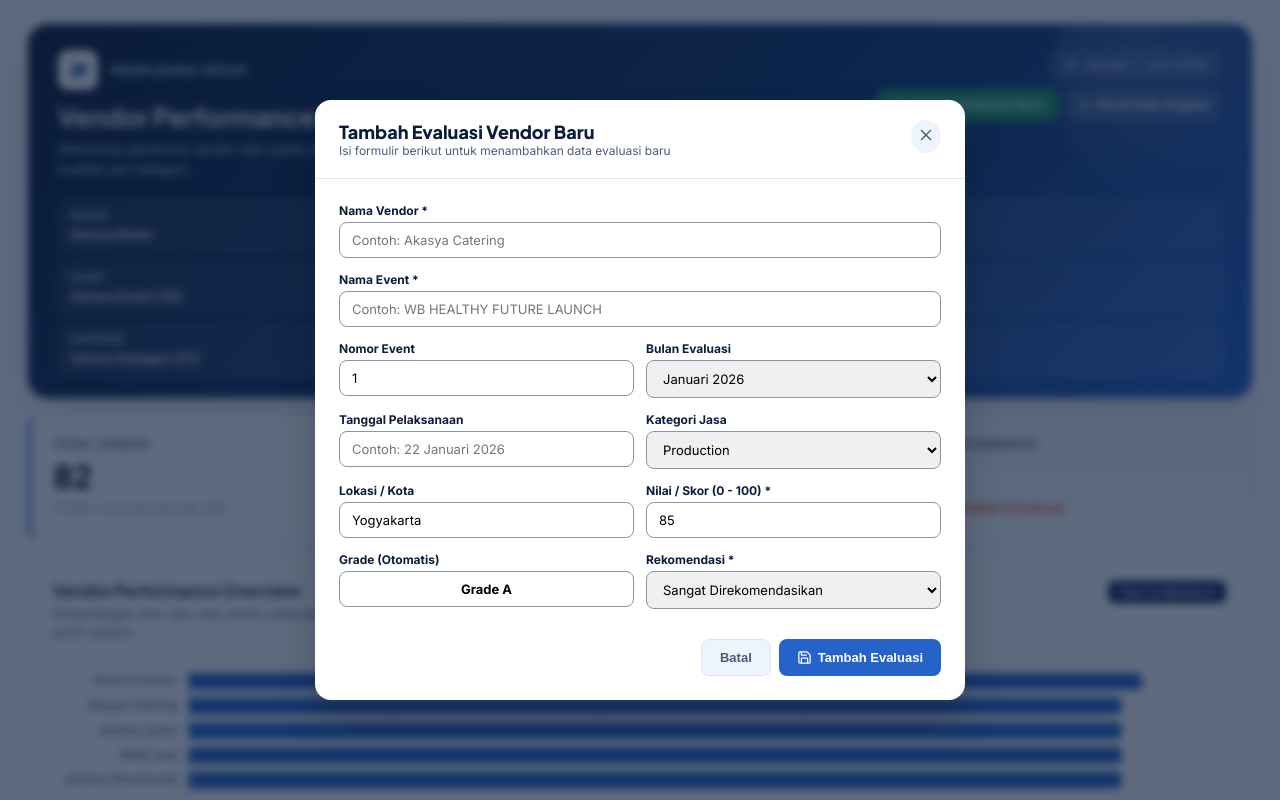
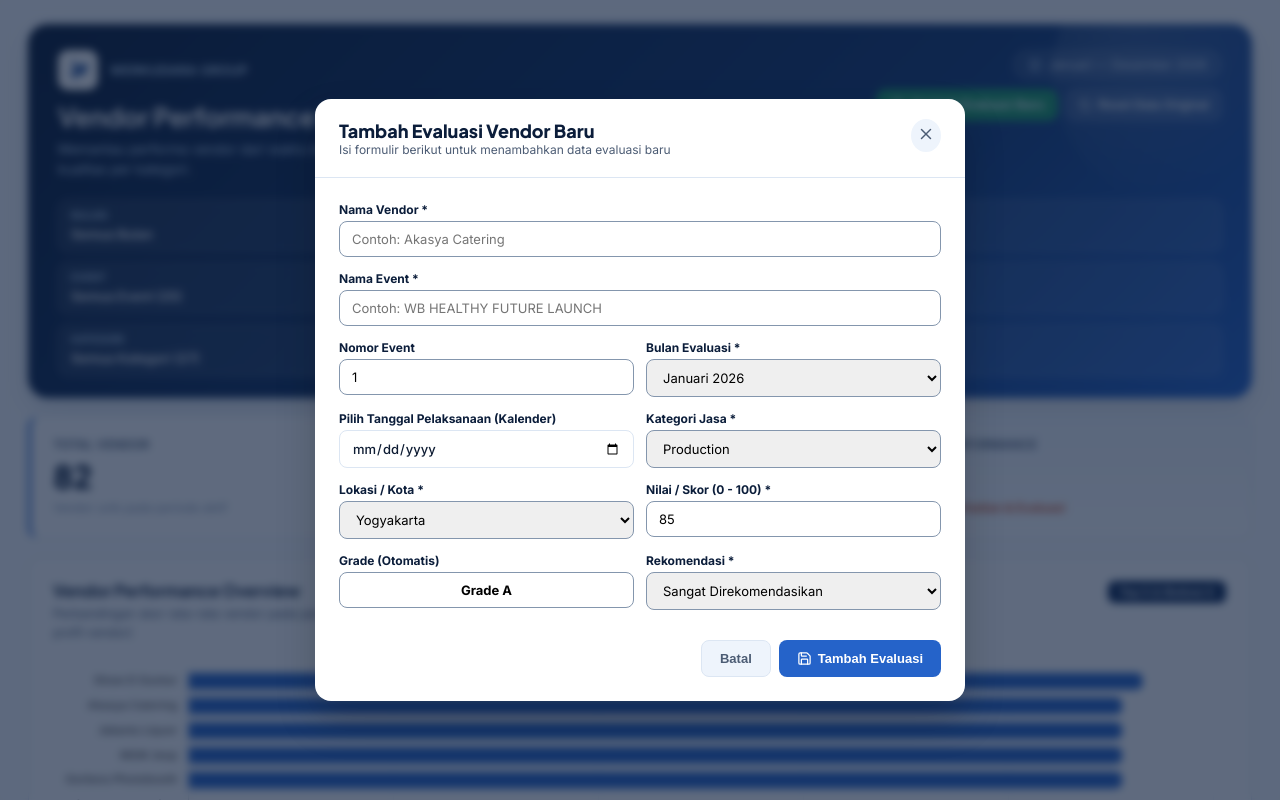
Before and after one commit to Pirjakun/Vendor-Performance-Dashboard, a React (Vite) app: page / in a window 1280 px wide. Both pictures are taken after a click on the button "Tambah Evaluasi Baru". Shown: the top 800 px of the page. Built offline with nearby package versions, Linux system fonts and the light colour scheme.

Commit message:
Calibrate map city dots, extend months to December 2026, and add calendar date picker in modal

```diff
--- a/src/components/EvaluationModal.jsx
+++ b/src/components/EvaluationModal.jsx
@@ -1,5 +1,5 @@
 import React, { useState, useEffect } from 'react';
-import { X, Save, CheckCircle } from 'lucide-react';
+import { X, Save } from 'lucide-react';
 
 export function EvaluationModal({ isOpen, onClose, onSave, initialRecord }) {
   const isEdit = Boolean(initialRecord && initialRecord.id);
@@ -129,7 +129,7 @@ export function EvaluationModal({ isOpen, onClose, onSave, initialRecord }) {
               />
             </div>
             <div className="form-group">
-              <label>Bulan Evaluasi</label>
+              <label>Bulan Evaluasi *</label>
               <select
                 value={formData.bulan}
                 onChange={e => setFormData({ ...formData, bulan: e.target.value })}
@@ -152,16 +152,37 @@ export function EvaluationModal({ isOpen, onClose, onSave, initialRecord }) {
 
           <div className="form-row-2">
             <div className="form-group">
-              <label>Tanggal Pelaksanaan</label>
+              <label>Pilih Tanggal Pelaksanaan (Kalender)</label>
               <input
-                type="text"
-                placeholder="Contoh: 22 Januari 2026"
-                value={formData.tglEvent}
-                onChange={e => setFormData({ ...formData, tglEvent: e.target.value })}
+                type="date"
+                style={{
+                  padding: '9px 12px',
+                  borderRadius: '8px',
+                  border: '1px solid var(--line)',
+                  fontSize: '13px',
+                  fontWeight: 500,
+                  color: 'var(--ink-900)',
+                  background: 'var(--sky-50)'
+                }}
+                onChange={(e) => {
+                  const isoVal = e.target.value;
+                  if (!isoVal) return;
+                  const [y, m, d] = isoVal.split('-');
+                  const monthsIndo = ['Januari', 'Februari', 'Maret', 'April', 'Mei', 'Juni', 'Juli', 'Agustus', 'September', 'Oktober', 'November', 'Desember'];
+                  const monthIdx = parseInt(m, 10) - 1;
+                  const monthName = monthsIndo[monthIdx] || '';
+                  const formattedDate = `${parseInt(d, 10)} ${monthName} ${y}`;
+                  const formattedBulan = `${monthName} ${y}`;
+                  setFormData(prev => ({
+                    ...prev,
+                    tglEvent: formattedDate,
+                    bulan: formattedBulan
+                  }));
+                }}
               />
             </div>
             <div className="form-group">
-              <label>Kategori Jasa</label>
+              <label>Kategori Jasa *</label>
               <select
                 value={formData.category}
                 onChange={e => setFormData({ ...formData, category: e.target.value })}
@@ -171,7 +192,6 @@ export function EvaluationModal({ isOpen, onClose, onSave, initialRecord }) {
                 <option value="Dokumentasi">Dokumentasi</option>
                 <option value="Multimedia">Multimedia</option>
                 <option value="Show Management">Show Management</option>
-
                 <option value="Talent">Talent</option>
                 <option value="Transport">Transport</option>
                 <option value="Venue">Venue</option>
@@ -192,13 +212,21 @@ export function EvaluationModal({ isOpen, onClose, onSave, initialRecord }) {
 
           <div className="form-row-2">
             <div className="form-group">
-              <label>Lokasi / Kota</label>
-              <input
-                type="text"
-                placeholder="Contoh: Jakarta, Yogyakarta, Bali..."
+              <label>Lokasi / Kota *</label>
+              <select
                 value={formData.alamat}
                 onChange={e => setFormData({ ...formData, alamat: e.target.value })}
-              />
+              >
+                <option value="Yogyakarta">Yogyakarta</option>
+                <option value="Jakarta">Jakarta</option>
+                <option value="Bandung">Bandung</option>
+                <option value="Bali">Bali</option>
+                <option value="Surabaya">Surabaya</option>
+                <option value="Magelang">Magelang</option>
+                <option value="Salatiga">Salatiga</option>
+                <option value="Jawa Timur">Jawa Timur</option>
+                <option value="Medan">Medan</option>
+              </select>
             </div>
             <div className="form-group">
               <label>Nilai / Skor (0 - 100) *</label>
--- a/src/components/Header.jsx
+++ b/src/components/Header.jsx
@@ -33,7 +33,7 @@ export function Header({
         <div className="header-badges">
           <div className="period-chip">
             <ShieldCheck size={14} style={{ color: 'var(--sky-200)' }} />
-            Januari — Juni 2026
+            Januari — Desember 2026
           </div>
           <div className="header-actions">
             <button className="btn-crud-add" onClick={onOpenAddModal}>
--- a/src/components/RegionMap.jsx
+++ b/src/components/RegionMap.jsx
@@ -35,16 +35,26 @@ export function RegionMap({ filteredData, onCityClick }) {
   // Surabaya -> East Java north-east coast (facing Madura)
   // Jawa Timur -> East Java interior
   // Bali -> Bali island (east of East Java)
+  // Exact geographic coordinates strictly aligned with 778x394 Indonesia reference map:
+  // Medan -> North Sumatra
+  // Jakarta -> DKI Jakarta / West Java northwest coast
+  // Bandung -> West Java interior
+  // Magelang -> Central Java interior (north of Yogyakarta)
+  // Yogyakarta -> DI Yogyakarta south coast
+  // Salatiga -> Central Java interior (northeast of Magelang)
+  // Surabaya -> East Java north coast (facing Madura)
+  // Jawa Timur -> East Java interior
+  // Bali -> Bali island
   const cities = [
-    { name: 'Medan', cx: 98, cy: 163, labelPos: 'top', textAnchor: 'middle' },
-    { name: 'Jakarta', cx: 265, cy: 326, labelPos: 'top', textAnchor: 'middle' },
-    { name: 'Bandung', cx: 285, cy: 353, labelPos: 'bottom', textAnchor: 'middle' },
-    { name: 'Magelang', cx: 355, cy: 338, labelPos: 'left', textAnchor: 'end' },
-    { name: 'Yogyakarta', cx: 362, cy: 367, labelPos: 'bottom', textAnchor: 'middle' },
-    { name: 'Salatiga', cx: 375, cy: 322, labelPos: 'top-right', textAnchor: 'start' },
-    { name: 'Surabaya', cx: 435, cy: 329, labelPos: 'top', textAnchor: 'middle' },
-    { name: 'Jawa Timur', cx: 452, cy: 358, labelPos: 'bottom-right', textAnchor: 'start' },
-    { name: 'Bali', cx: 528, cy: 365, labelPos: 'right', textAnchor: 'start' }
+    { name: 'Medan', cx: 76, cy: 108, labelPos: 'top', textAnchor: 'middle' },
+    { name: 'Jakarta', cx: 216, cy: 246, labelPos: 'top', textAnchor: 'middle' },
+    { name: 'Bandung', cx: 228, cy: 262, labelPos: 'bottom', textAnchor: 'middle' },
+    { name: 'Magelang', cx: 284, cy: 258, labelPos: 'left', textAnchor: 'end' },
+    { name: 'Yogyakarta', cx: 288, cy: 276, labelPos: 'bottom', textAnchor: 'middle' },
+    { name: 'Salatiga', cx: 298, cy: 250, labelPos: 'top-right', textAnchor: 'start' },
+    { name: 'Surabaya', cx: 344, cy: 248, labelPos: 'top', textAnchor: 'middle' },
+    { name: 'Jawa Timur', cx: 352, cy: 268, labelPos: 'bottom-right', textAnchor: 'start' },
+    { name: 'Bali', cx: 412, cy: 270, labelPos: 'right', textAnchor: 'start' }
   ];
 
   const getLabelY = (c, data) => {
@@ -77,7 +87,7 @@ export function RegionMap({ filteredData, onCityClick }) {
 
       <div className="map-wrap">
         <div style={{ position: 'relative', flex: 1, minWidth: 0, background: '#FFFFFF', borderRadius: '12px', padding: '12px', border: '1px solid var(--line)' }}>
-          <svg viewBox="0 0 1000 480" xmlns="http://www.w3.org/2000/svg" style={{ width: '100%', height: 'auto', display: 'block' }}>
+          <svg viewBox="0 0 778 394" xmlns="http://www.w3.org/2000/svg" style={{ width: '100%', height: 'auto', display: 'block' }}>
             <defs>
               <filter id="glowShadow" x="-30%" y="-30%" width="160%" height="160%">
                 <feDropShadow dx="0" dy="2" stdDeviation="3" floodOpacity="0.2" floodColor="#0F2A57" />
@@ -85,7 +95,7 @@ export function RegionMap({ filteredData, onCityClick }) {
             </defs>
 
             {/* BACKGROUND MAP IMAGE EXACTLY MATCHING USER OUTLINE REFERENCE */}
-            <image href={mapImg} x="0" y="0" width="1000" height="480" preserveAspectRatio="none" />
+            <image href={mapImg} x="0" y="0" width="778" height="394" preserveAspectRatio="none" />
 
             {/* CITY DOT MARKERS */}
             {cities.map(c => {
```
